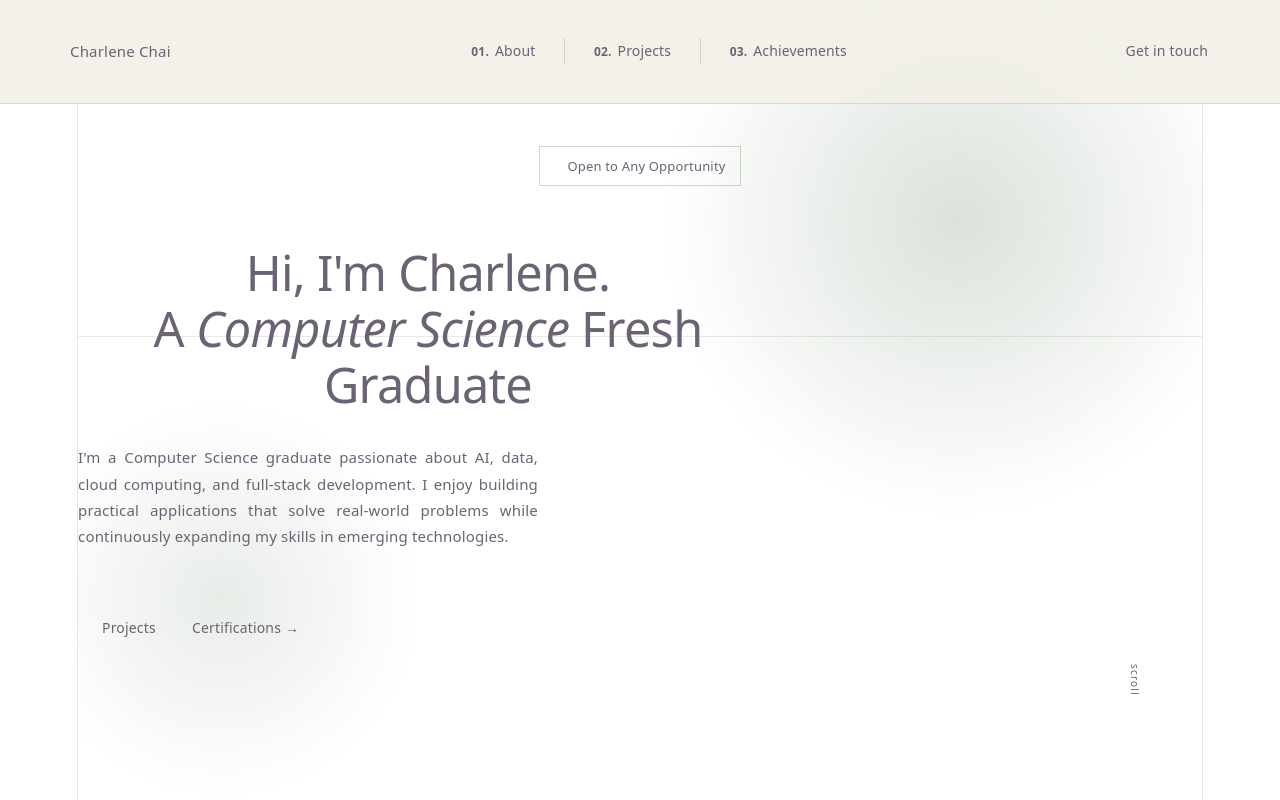
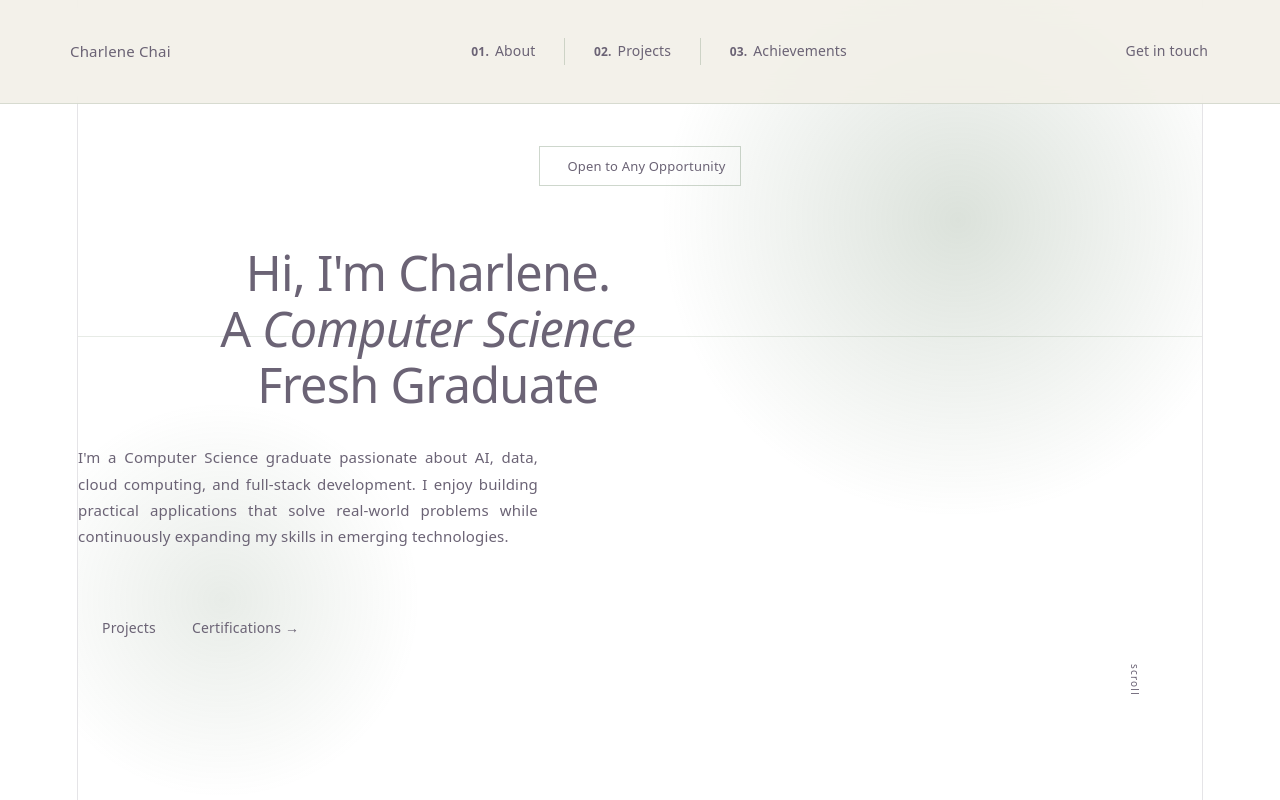
Before and after one commit to charlenechch/charlene-work, a React (Vite) app: page / in a window 1280 px wide. Shown: the top 800 px of the page. Built offline with nearby package versions, Linux system fonts and the light colour scheme; the HTML template or start-up script is replaced by a standard one; a web font is replaced by a local one.

Commit message:
changes 03

```diff
--- a/src/components/Hero/Hero.css
+++ b/src/components/Hero/Hero.css
@@ -118,6 +118,10 @@
   color: var(--sage);
   display: inline-block;
   will-change: transform;
+}
+
+.hero-nowrap {
+  white-space: nowrap;
 }
 
 .hero-sub {
--- a/src/components/Hero/Hero.jsx
+++ b/src/components/Hero/Hero.jsx
@@ -59,7 +59,7 @@ export default function Hero() {
         <h1 className="hero-headline hero-enter" ref={setEnterRef(1)}>
           Hi, I'm Charlene. <br />
 
-          A <em ref={wordRef} className="hero-accent">Computer Science</em> Fresh Graduate
+          A <em ref={wordRef} className="hero-accent">Computer Science</em> <span className="hero-nowrap">Fresh Graduate</span>
         </h1>
 
         <p className="hero-sub hero-enter" ref={setEnterRef(2)}>
```
